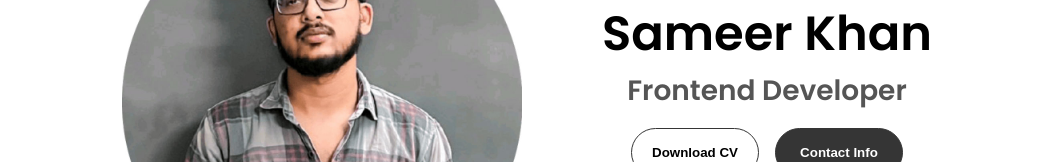
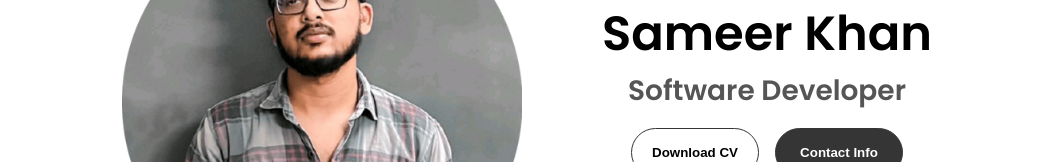
Before and after one commit to smrkhan21/personal, a React (Create React App) app: page / in a window 1280 px wide. Shown: the part 382-544 px from the top of the page, without its empty margins (113-1167 px from the left). Built offline with nearby package versions, Linux system fonts and the light colour scheme.

Commit message:
Changed position

```diff
--- a/src/components/Profile.js
+++ b/src/components/Profile.js
@@ -13,7 +13,7 @@
       <div className="section__text">
         <p className="section__text__p1">Hello, I'm</p>
         <h1 className="title">Sameer Khan</h1>
-        <p className="section__text__p2">Frontend Developer</p>
+        <p className="section__text__p2">Software Developer</p>
         <div className="btn-container">
           <button
             className="btn btn-color-2"
```
